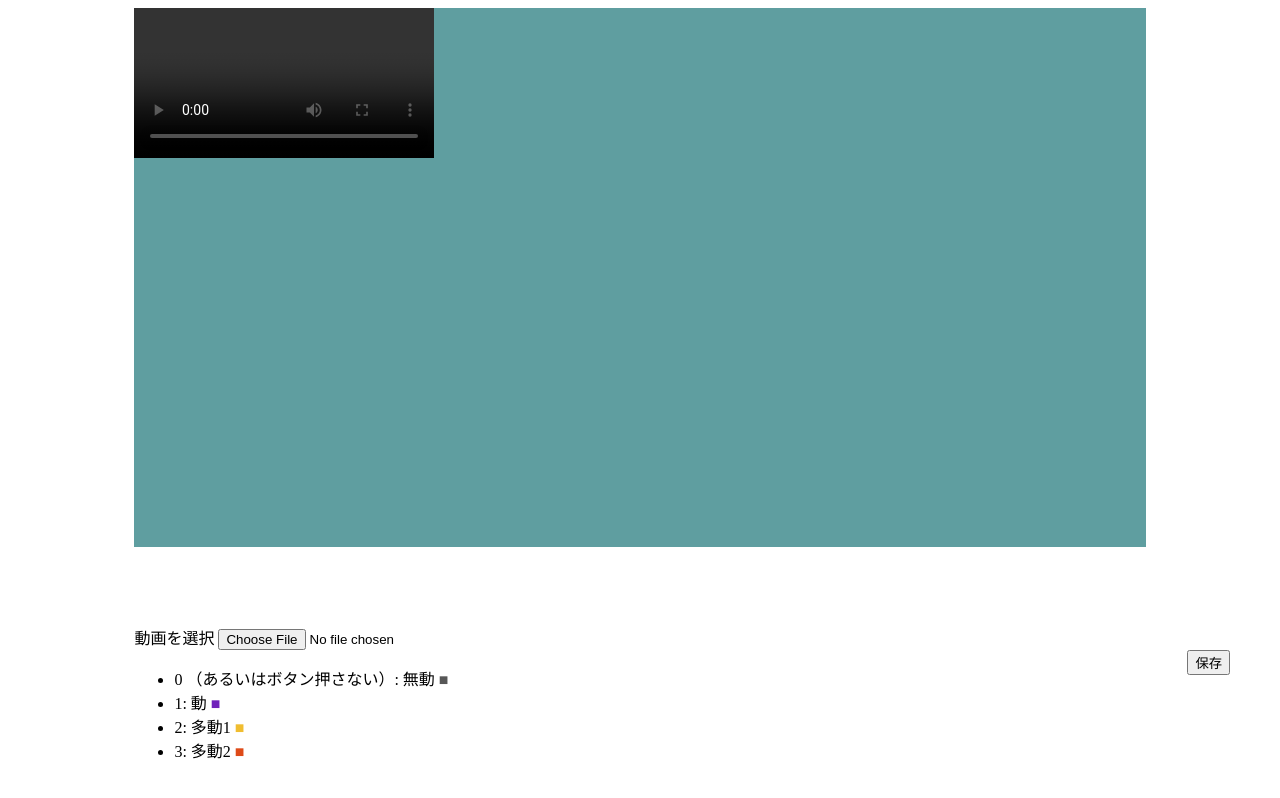
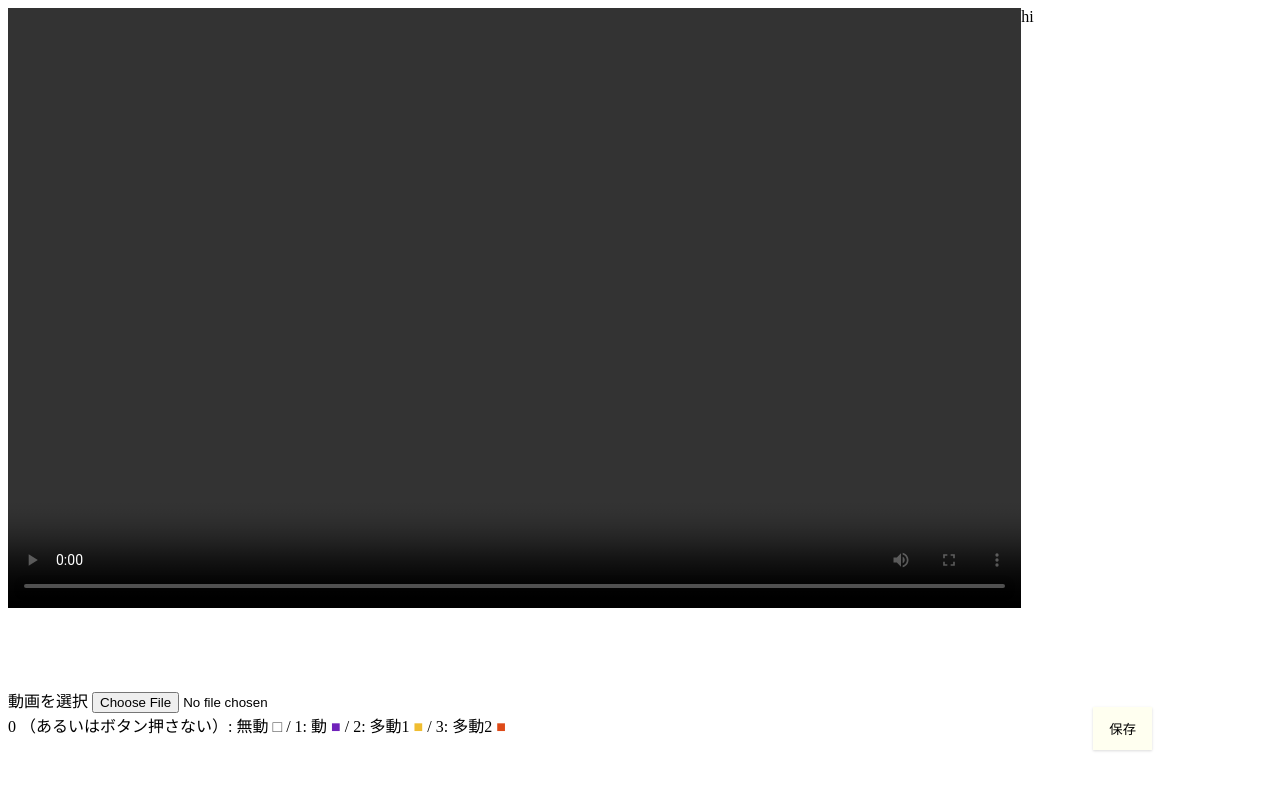
Before and after one commit to lesguillemets/am41LabelFrames, a website with bundled scripts: page yourv/index.html in a window 1280 px wide. Built offline with nearby package versions, Linux system fonts and the light colour scheme.

Commit message:
change html structure

```diff
--- a/yourv/index.html
+++ b/yourv/index.html
@@ -7,42 +7,39 @@
 	<title>frame-labelling</title>
 </head>
 <body>
-	<div class="container">
-		<div id="main-content" class="main-content">
+	<div class="wrapper">
+		<div class="main">
 			<div class="video-container">
-				<video id="the-video"  controls>
-					<!-- <source id="vsource" src="" type="video/mp4" > -->
-				</video>
+				<video id="the-video" controls></video>
+			</div>
+			<div class="label-container">
+				<canvas id="label-canv" width=2000 height=100></canvas>
+				<canvas id="play-loc-canv" width=2000 height=100></canvas>
 			</div>
 		</div>
-		<div class="control">
-			<div class="videofooter">
-				<canvas class="videofootercontent" id="record-canv" width="1000" height="80"></canvas>
+		<div id="right-pane" class="right-pane">
+			hi
 		</div>
-			<div>
+		<div class="right-bottom">
+			<button type="button" id="save-button">保存</button>
+		</div>
+		<div class="foot">
 			<div class="video-chooser">
 				<label for="vfile">動画を選択</label>
 				<input type="file" name="vfile" id="vfile" accept="video/*">
 			</div>
-				<ul>
-					<li>0 （あるいはボタン押さない）: 無動
-						<span class="color-noaction">■</span>
-					</li>
-					<li>1: 動
+			<div>
+				0 （あるいはボタン押さない）: 無動 <span class="color-noaction">□</span>
+				/
+				1: 動
 				<span class="color-action">■</span>
-					</li>
-					<li>2: 多動1
+				/
+				2: 多動1
 				<span class="color-hyperaction1">■</span>
-					</li>
-					<li>3: 多動2
+				/
+				3: 多動2
 				<span class="color-hyperaction2">■</span>
-					</li>
-				</ul>
 			</div>
-		</div>
-		<div id="right-memo" class="right-memo"></div>
-		<div class="right-control">
-			<button type="button" id="save-button">保存</button>
 		</div>
 	</div>
 </body>
--- a/yourv/main.css
+++ b/yourv/main.css
@@ -1,67 +1,103 @@
-.container {
-	display: grid;
-	grid-template-columns: 1fr 8fr 1fr;
-	grid-template-rows: 7fr 3fr;
-	gap: 0px 0px;
-	grid-auto-flow: row;
+*{
+	box-sizing: border-box;
+	/* padding:0; */
+	/* margin:0; */
+}
+.wrapper {
+	display:grid;
+	grid-template-columns: 5fr 1fr;
+	grid-template-rows: 4fr 5em;
+	align-items: stretch;
 	grid-template-areas:
-	". main-content right-memo"
-	". control right-control";
+		"main right-pane"
+		"foot right-bottom";
+	width:95vw;
+	height:95vh;
+	margin:0;
+	padding:0;
 }
 
-.main-content {
-	grid-area: main-content;
-	background-color:cadetblue;
-	margin:0px;
+
+/* --- Main grid ---  */
+.main {
+	grid-area: main;
+	display:grid;
+	grid-template-columns: subgrid;
+	grid-template-rows: 4fr 80px;
+	grid-template-areas:
+		"video-container"
+		"label-container";
 }
 
-.control {
-	grid-area: control;
-	/* background-color:lightblue; */
-	margin-top:10px;
-	margin-left:0px;
-	margin-right:0px;
-	justify-self: start;
+.video-container {
+	grid-area: video-container;
+}
+#the-video {
+	max-width:100%;
+	height:100%;
+	object-fit:cover;
+}
+
+.label-container {
+	grid-area: label-container;
+	position: relative;
+}
+canvas#label-canv {
+	position: absolute;
+	left: 0;
+	top: 0;
+	z-index: 0;
+	width:100%;
+	height:100%;
+	margin:0;
+	padding:0;
+}
+
+canvas#play-loc-canv {
+	position: absolute;
+	left: 0;
+	top: 0;
+	z-index:1;
+	width:100%;
+	height:100%;
+	margin:0;
+	padding:0;
+}
+
+
+/* --- grids on the right  ---  */
+.right-bottom {
+	grid-area: right-bottom;
+	/* background-color:green; */
+	justify-self: center;
+	align-self: center;
+}
+
+.right-pane {
+	grid-area: right-pane;
+}
+
+
+/* -- buttom footer -- */
+.foot {
+	grid-area: foot;
 }
 
 .video-chooser {
 	width:100%;
 }
 
-.right-memo {
-	grid-area: right-memo;
+/* __ Others __ */
+
+#save-button {
+	padding:0.75rem 1rem;
+	border:0;
+	background-color: ivory;
+  box-shadow: 0 1px 3px 0 rgba(0, 0, 0, 0.1), 0 1px 2px 0 rgba(0, 0, 0, 0.05);
 }
 
-.right-control {
-	grid-area: right-control;
-	/* background-color:green; */
-	justify-self: center;
-	align-self: center;
-}
-
-#the-video {
-	max-width:100%;
-	height:100%;
-	object-fit:cover;
-}
-
-#record {
-	background-color: azure;
-}
-
-#currentposition {
-	background-color:green;
-}
-
-.videofooter {
-	padding:0px;
-	margin:0px;
-	width:80%;
-}
-.videofootercontent {
-	padding:0px;
-	margin:0px;
-	width:100%;
+#save-button:active {
+	background-color: oldlace;
 }
 
 .color-noaction {
--- a/yourv/src/yourvideo.ts
+++ b/yourv/src/yourvideo.ts
@@ -34,7 +34,7 @@ function init() {
 function initLabeller() {
 	// logging
 	const rightMemo: HTMLElement = document.getElementById(
-		"right-memo",
+		"right-pane",
 	)! as HTMLElement;
 	function rightLogSet(s: string) {
 		rightMemo.innerText = s;
@@ -59,7 +59,7 @@ function initLabeller() {
 
 	// prepare canvases
 	const canv: HTMLCanvasElement = document.getElementById(
-		"record-canv",
+		"label-canv",
 	)! as HTMLCanvasElement;
 	const canvHeight: number = canv.height;
 	const canvWidth: number = canv.width;
```
Lines whose indentation alone changed are shown as unchanged.
